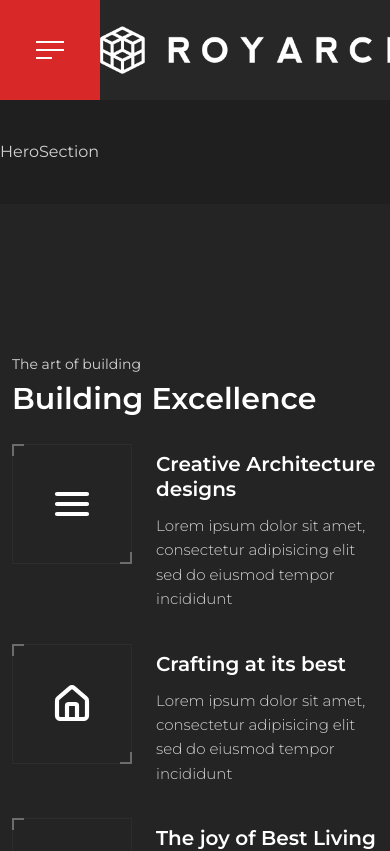
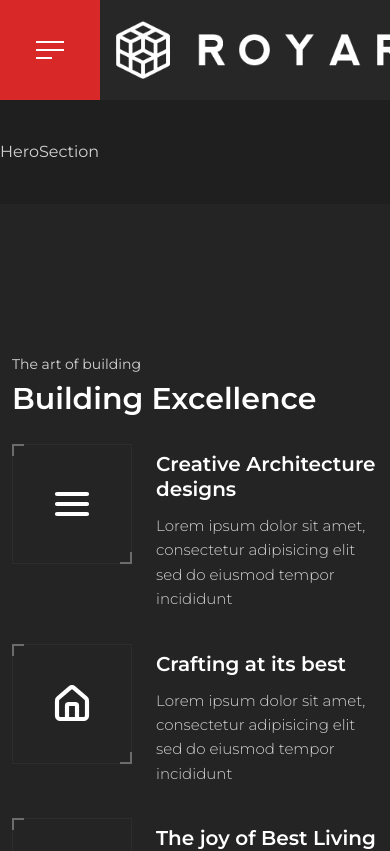
Before and after one commit to nur-it/royarch, a Next.js app: page / in a window 390 px wide. Shown: the top 851 px of the page. Built offline with nearby package versions, Linux system fonts and the light colour scheme; a web font is replaced by a local one.

Commit message:
logo adjustment for responsive

```diff
--- a/src/components/layout/header.jsx
+++ b/src/components/layout/header.jsx
@@ -10,7 +10,7 @@ const HeaderSection = () => {
     <>
       <div
         className={cn(
-          "bg-night fixed top-0 left-25 z-50 flex h-25 w-[310px] items-center justify-center",
+          "bg-night fixed top-0 left-25 z-50 flex h-25 w-full items-center pl-4 md:pl-8 lg:w-[310px] lg:justify-center lg:pl-0",
           "transition-transform duration-300 ease-in-out",
           isMenuOpen ? "lg:-translate-x-25" : "-translate-x-0",
         )}
```
